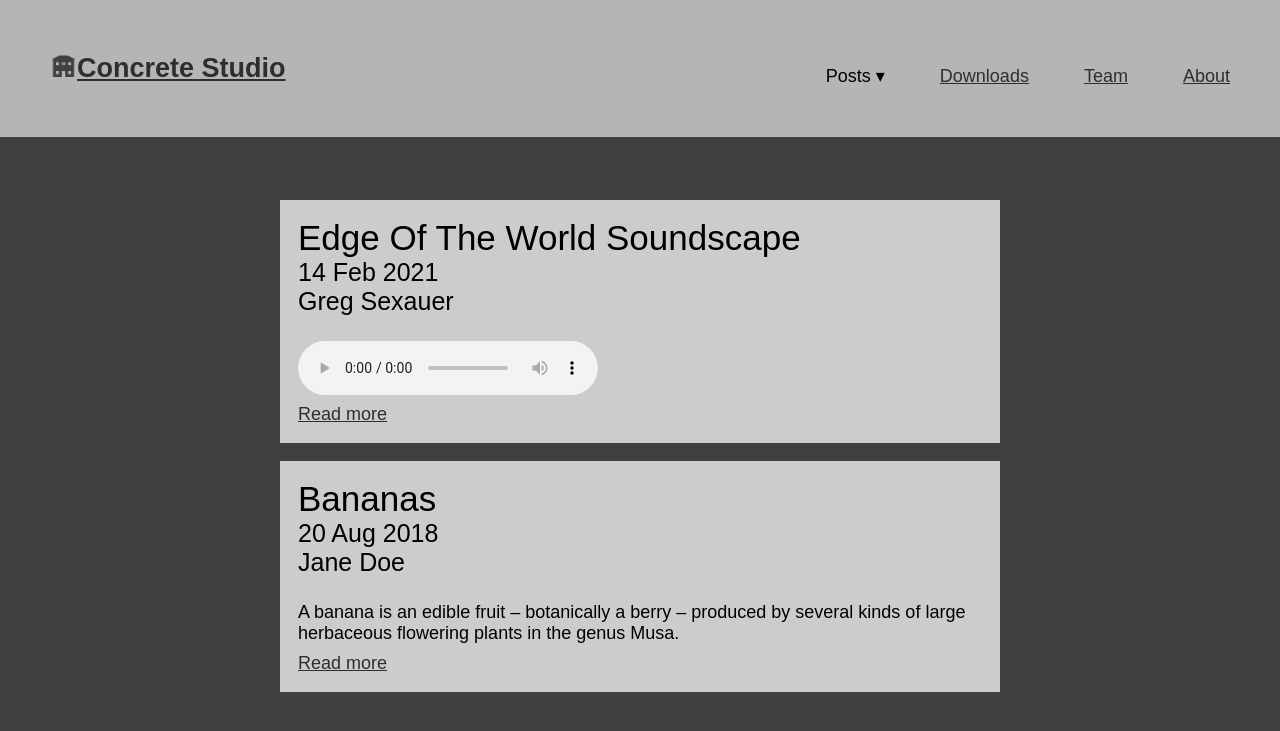
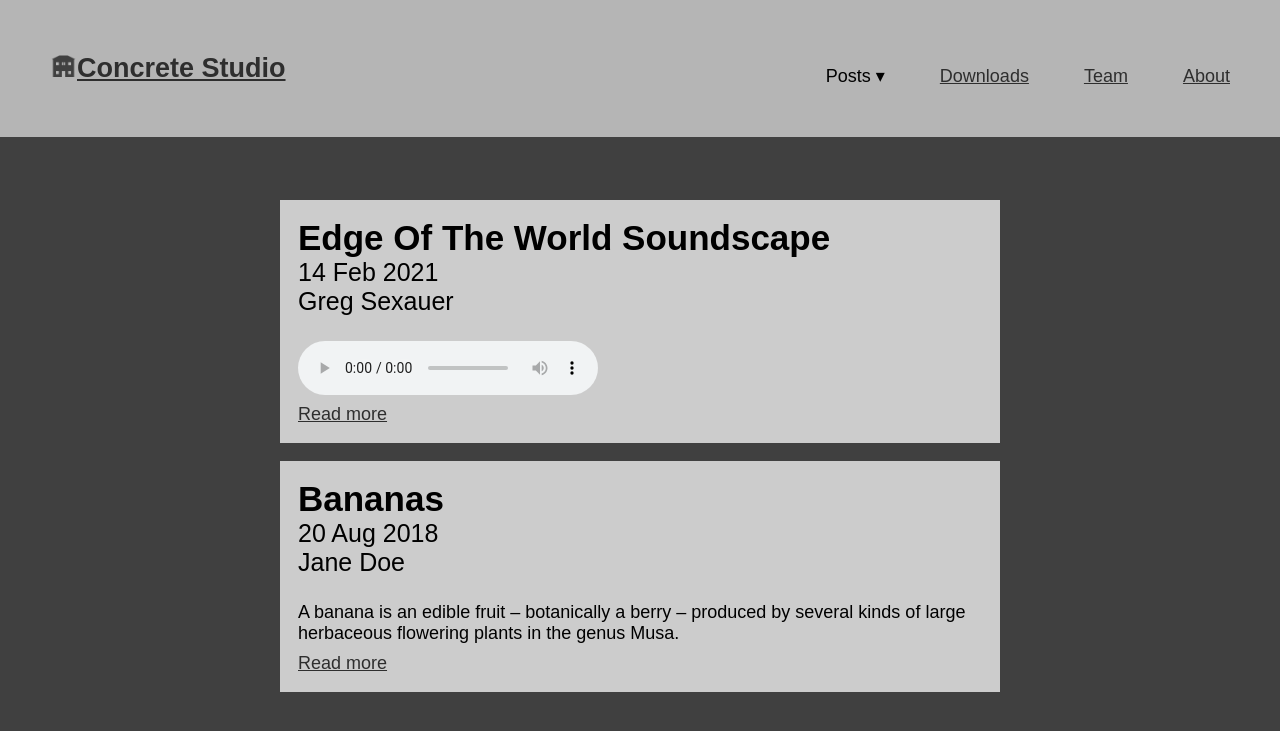
Before and after one commit to gregsexauer/concrete-studio, a Jekyll site: the page built from index.html, in a window 1280 px wide and 1200 px high. Shown: the top 731 px of the window. Built offline with Jekyll 4.4.1, drawn with Linux system fonts in a browser that asks for light colours.

Commit message:
changed all post-titles from div to h2

```diff
--- a/_layouts/post.html
+++ b/_layouts/post.html
@@ -4,7 +4,7 @@ layout: default
 
 <div class="post-container">
   <article class="post">
-    <div class="post-title">{{ page.title }}</div>
+    <h2 class="post-title">{{ page.title }}</h2>
     <div class="post-date">{{ page.date | date_to_string }}</div>
     {% assign author = site.authors | where: "name", page.author | first %}
     {% if author %}
--- a/audio.html
+++ b/audio.html
@@ -6,7 +6,7 @@ title: Audio
 {% for post in site.tags.audio %}
   <div class="post-container">
     <div class="post">
-      <div class="post-title">{{ post.title }}</div>
+      <h2 class="post-title">{{ post.title }}</h2>
       <div class="post-date">{{ post.date | date_to_string }}</div>
       <div class="post-author">{{ post.author }}</div>
       {{ post.excerpt }}
--- a/blog.html
+++ b/blog.html
@@ -6,7 +6,7 @@ title: Blog
 {% for post in site.tags.blog %}
   <div class="post-container">
     <div class="post">
-      <div class="post-title">{{ post.title }}</div>
+      <h2 class="post-title">{{ post.title }}</h2>
       <div class="post-date">{{ post.date | date_to_string }}</div>
       <div class="post-author">{{ post.author }}</div>
       {{ post.excerpt }}
--- a/downloads.html
+++ b/downloads.html
@@ -6,7 +6,7 @@ title: Downloads
 {% for post in site.tags.downloads %}
   <div class="post-container">
     <div class="post">
-      <div class="post-title">{{ post.title }}</div>
+      <h2 class="post-title">{{ post.title }}</h2>
       <div class="post-date">{{ post.date | date_to_string }}</div>
       <div class="post-author">{{ post.author }}</div>
       {{ post.excerpt }}
--- a/index.html
+++ b/index.html
@@ -6,7 +6,7 @@ title: Concrete studio
 {% for post in site.posts %}
   <div class="post-container">
     <div class="post">
-      <div class="post-title">{{ post.title }}</div>
+      <h2 class="post-title">{{ post.title }}</h2>
       <div class="post-date">{{ post.date | date_to_string }}</div>
       <div class="post-author">{{ post.author }}</div>
       {{ post.excerpt }}
--- a/visual.html
+++ b/visual.html
@@ -6,7 +6,7 @@ title: Visual
 {% for post in site.tags.visual %}
   <div class="post-container">
     <div class="post">
-      <div class="post-title">{{ post.title }}</div>
+      <h2 class="post-title">{{ post.title }}</h2>
       <div class="post-date">{{ post.date | date_to_string }}</div>
       <div class="post-author">{{ post.author }}</div>
       {{ post.excerpt }}
```
